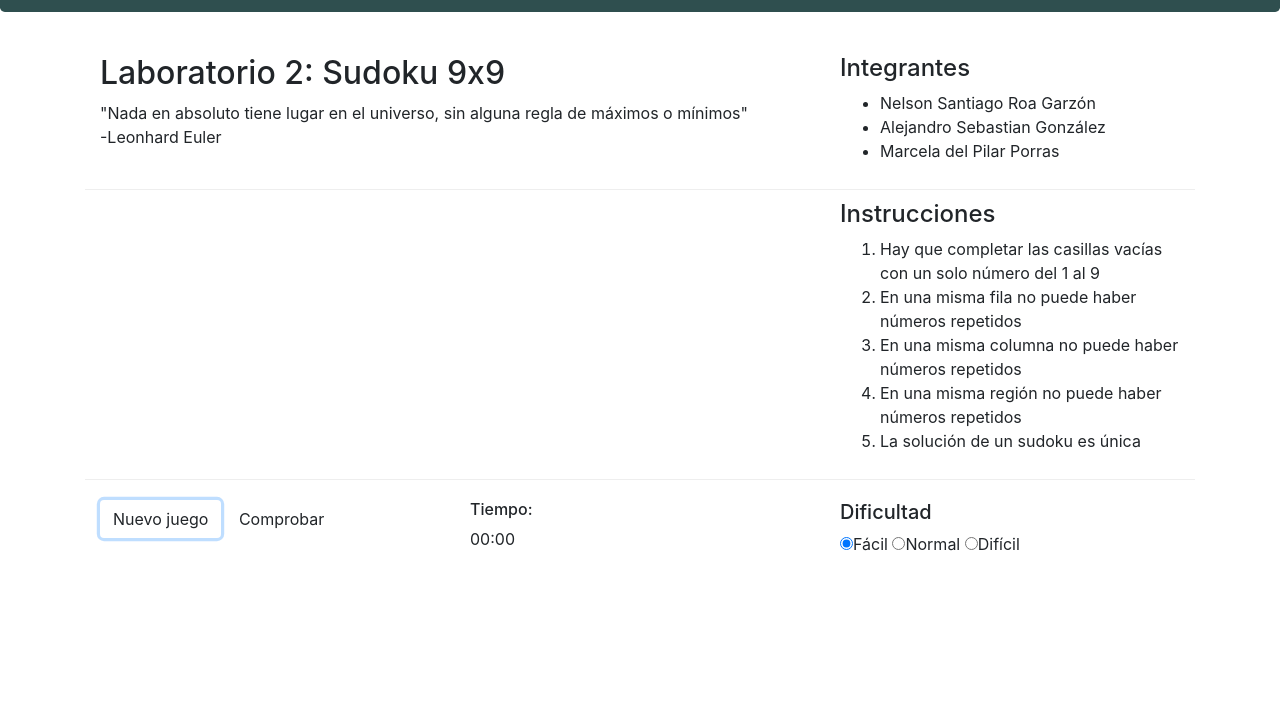
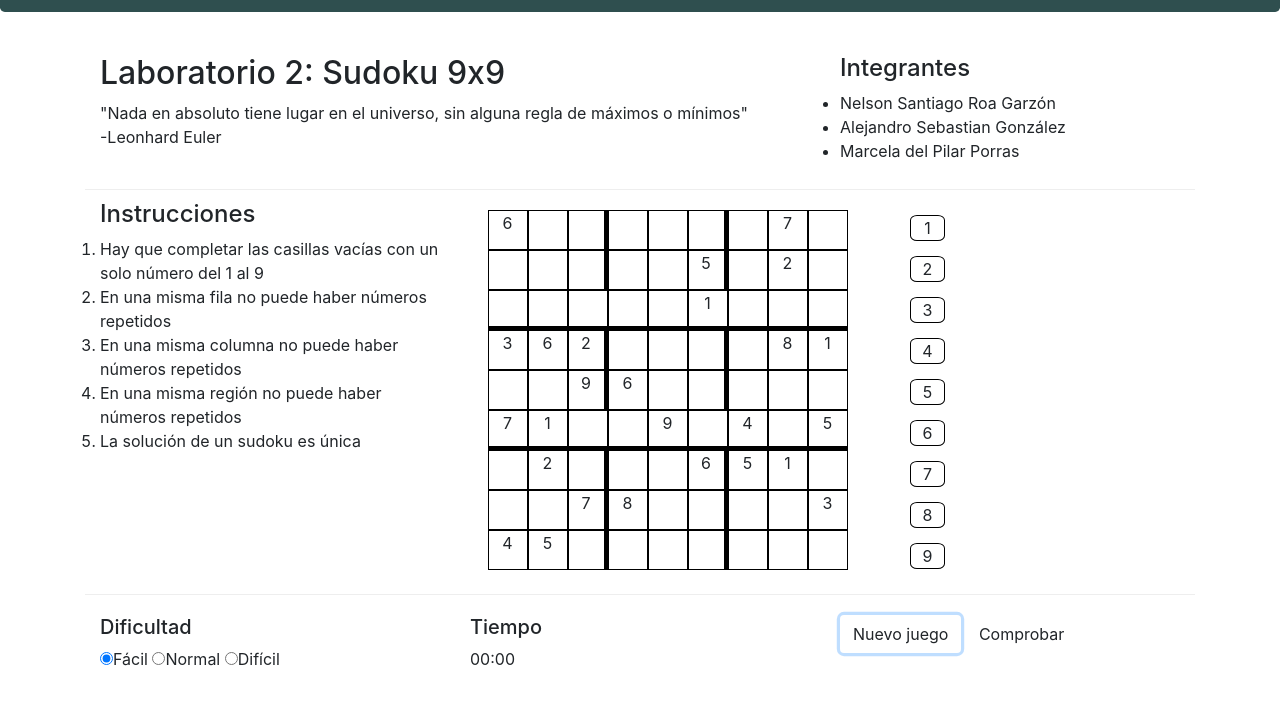
Before and after one commit to SantiagoRoa/Sudoku, a website: page index.html in a window 1280 px wide. Both pictures are taken after a click on the button "Nuevo juego". Shown: the part 98-802 px from the top of the page. Drawn offline with nearby package versions, Linux system fonts and the light colour scheme.

Commit message:
Actualización 3

```diff
--- a/css/estilos.css
+++ b/css/estilos.css
@@ -1,3 +1,8 @@
+*{
+    padding: 0px;
+    margin: 0px;
+}
+
 #logo_UD {
     height: 40%;
     width: 40%;
@@ -21,5 +26,49 @@
     background: darkslategray;
     color: white;
     font-size: 200%;
-    color:floralwhite
+    color: floralwhite
 }
+
+#tablero {
+    margin-top: 10px;
+    display: flex;
+    flex-wrap: wrap;
+    justify-content: center;
+    align-content: flex-start;
+    max-width:425px;
+    max-height: 374px;
+    min-width: 393px;
+    min-height: 374px;
+}
+
+#contenedor_num>p {
+    border: 1px ridge black;
+    border-radius: 20%;
+    text-align: center;
+    margin: 15px;
+    width: 35px;
+}
+
+p.seleccionado {
+    background-color: lightblue;
+}
+
+p.incorrecto {
+    color: red;
+}
+
+.celda {
+    border: 1px ridge black;
+    width: 40px;
+    height: 40px;
+    text-align: center;
+    margin: 0px;
+}
+
+.borde_derecho {
+    border-right: 4px solid black;
+}
+
+.borde_inferior {
+    border-bottom: 4px solid black;
+}
--- a/index.html
+++ b/index.html
@@ -10,7 +10,10 @@
 
     <!-- Bootstrap CSS -->
     <link rel="stylesheet" href="node_modules/bootstrap/dist/css/bootstrap.min.css">
+
+    <!-- CSS y JS personalizados-->
     <link rel="stylesheet" href="css/estilos.css">
+    <script type="text/javascript" src="js/index.js"></script>
 
     <title>Sudoku</title>
 </head>
@@ -38,7 +41,8 @@
                     Laboratorio 2: Sudoku 9x9
                 </h2>
                 <p>
-                    "Nada en absoluto tiene lugar en el universo, sin alguna regla de máximos o mínimos" <br> -Leonhard Euler
+                    "Nada en absoluto tiene lugar en el universo, sin alguna regla de máximos o mínimos" <br> -Leonhard
+                    Euler
                 </p>
             </div>
 
@@ -53,12 +57,8 @@
                 </ul>
             </div>
         </div>
-        <div class="row row-content">
-            <div class="col-12 col-sm-8" id="tablero">
-
-            </div>
-
-            <div class="col-12 col-sm-4">
+        <div class="row row-content text-">
+            <div class="col-12 col-md-4 ">
                 <h4>
                     Instrucciones
                 </h4>
@@ -70,25 +70,43 @@
                     <li>La solución de un sudoku es única</li>
                 </ol>
             </div>
+            <div class="container-fluid col-12 col-md-8" id="juego">
+                <div class="row">
+                    <div class="col-10" id="tablero">
+
+                    </div>
+                    <div class="col-2" id="contenedor_num">
+                        <p id="uno">1</p>
+                        <p id="dos">2</p>
+                        <p id="tres">3</p>
+                        <p id="cuatro">4</p>
+                        <p id="cinco">5</p>
+                        <p id="seis">6</p>
+                        <p id="siete">7</p>
+                        <p id="ocho">8</p>
+                        <p id="nueve">9</p>
+                    </div>
+                </div>
+            </div>
         </div>
         <div class="row row-content_2">
-            <div class="col-4">
-                <button type="button" id="resetear" class="btn">Nuevo juego</button>
-                <button type="button" id="comprobar" class="btn">Comprobar</button>
+            <div class="col-4" id="dificultad">
+                <h5>Dificultad</h5>
+                <label><input id="dif_facil" type="radio" name="dificultad" value="facil" checked>Fácil</label>
+                <label><input id="dif_normal" type="radio" name="dificultad" value="normal">Normal</label>
+                <label><input id="dif_dificil" type="radio" name="dificultad" value="dificil">Difícil</label>
             </div>
             <div class="col-4">
-                <h6>
-                    Tiempo:
-                </h6>
+                <h5>
+                    Tiempo
+                </h5>
                 <p id="tiempo">
                     00:00
                 </p>
             </div>
-            <div class="col-4" id="dificultad">
-                <h5>Dificultad</h5>
-                <label><input id="facil" type="radio" name="dificultad" value="facil" checked>Fácil</label>
-                <label><input id="normal" type="radio" name="dificultad" value="normal">Normal</label>
-                <label><input id="dificil" type="radio" name="dificultad" value="dificil">Difícil</label>
+            <div class="col-4">
+                <button type="button" id="boton_iniciar" class="btn">Nuevo juego</button>
+                <button type="button" id="boton_comprobar" class="btn">Comprobar</button>
             </div>
         </div>
     </div>
--- /dev/null
+++ b/js/index.js
@@ -0,0 +1,89 @@
+//Se cargan tableros predeterminados
+const facil = [
+    "6------7------5-2------1---362----81--96-----71--9-4-5-2---651---78----345-------",
+    "685329174971485326234761859362574981549618732718293465823946517197852643456137298"
+];
+const normal = [
+    "--9-------4----6-758-31----15--4-36-------4-8----9-------75----3-------1--2--3--",
+    "619472583243985617587316924158247369926531478734698152891754236365829741472163895"
+];
+const dificil = [
+    "-1-5-------97-42----5----7-5---3---7-6--2-41---8--5---1-4------2-3-----9-7----8--",
+    "712583694639714258845269173521436987367928415498175326184697532253841769976352841"
+];
+
+var temporizador;
+var numSeleccionado;
+var celdaSeleccionada;
+var desSeleccion;
+
+window.onload = function () {
+    id("boton_iniciar").addEventListener("click", iniciarJuego);
+}
+
+function iniciarJuego() {
+    //Se selecciona la dificultad
+    let tablero;
+    if (id("dif_facil").checked) tablero = facil[0];
+    else if (id("dif_normal").checked) tablero = normal[0];
+    else tablero = dificil[0];
+    //Se crea el tablero
+    generarTablero(tablero);
+}
+
+function generarTablero(tablero) {
+    //Se limpian los tableros
+    limpiarTablero();
+    //Crear tablero
+    let idContador = 0;
+    for (let i = 0; i < 81; i++) {
+        let celda = document.createElement("p");
+        if (tablero.charAt(i) != "-") {
+            celda.textContent = tablero.charAt(i);
+        } else {
+            //Prov
+        }
+        celda.id = idContador;
+        idContador++;
+        celda.classList.add("celda");
+        if ((celda.id > 17 && celda.id < 27) || (celda.id > 44 && celda.id < 54)) {
+            celda.classList.add("borde_inferior");
+        } else if ((celda.id + 1) % 9 == 3 || (celda.id + 1) % 9 == 6) {
+            celda.classList.add("borde_derecho");
+        }/*else if(){
+            // borde inferior y derecho0
+        }*/
+
+        id("tablero").appendChild(celda);
+    }
+}
+
+function limpiarTablero() {
+    let celdas = qsa(".celda"); //Acceder a las celdas
+    //Limpiar las celdas
+    for (let i = 0; i < celdas.length; i++) {
+        celdas[i].remove();
+    }
+    if (temporizador) limpiarTiempo(temporizador); //Limpiar temporizador
+    //Deseleccionar números
+    for (let i = 0; i < id("contenedor_num").children.length; i++) {
+        id("contenedor_num").children[i].classList.remove("seleccionado");
+    }
+    //Limpiar variables
+    celdaSeleccionada = null;
+    numSeleccionado = null;
+}
+
+
+
+function id(id) {
+    return document.getElementById(id);
+}
+
+function qs(selector) {
+    return document.querySelector(selector);
+}
+
+function qsa(selector) {
+    return document.querySelectorAll(selector);
+}
```
